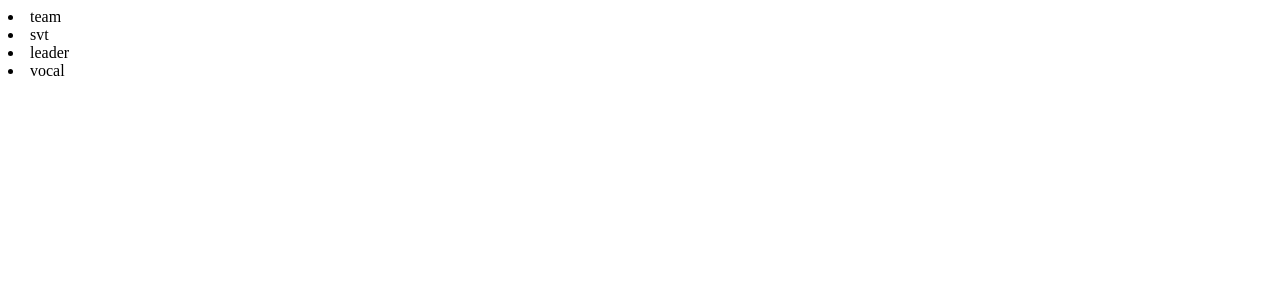
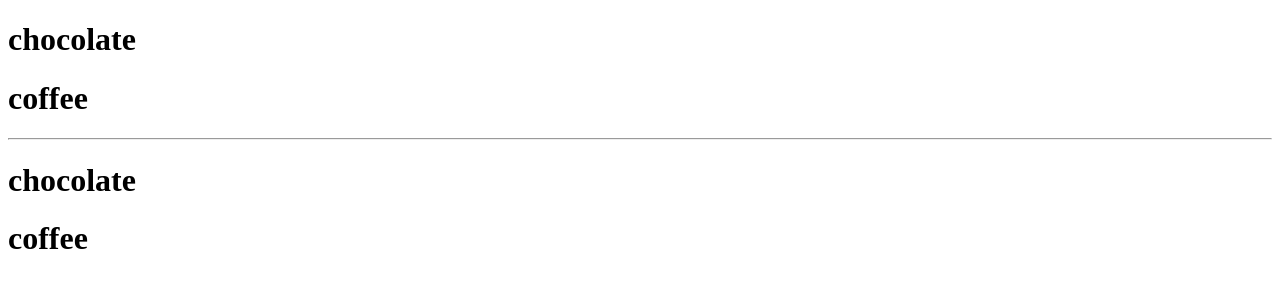
Before and after one commit to Jin19121/react20241105, a React (Vite) app: page / in a window 1280 px wide. Shown: the top 300 px of the page. Built offline with nearby package versions, Linux system fonts and the light colour scheme.

Commit message:
list map 활용

```diff
--- /dev/null
+++ b/src/apps/MyApp10.jsx
@@ -0,0 +1,27 @@
+import React from "react";
+
+function MyApp10(props) {
+  const a = [
+    { product: "milk", expired: false },
+    { product: "chocolate", expired: true },
+    { product: "pizza", expired: false },
+    { product: "coffee", expired: true },
+  ];
+  const b = a.filter((item) => item.expired);
+  console.log(b);
+  const c = b.map((item) => <h1>{item.product}</h1>);
+  console.log(c);
+  return (
+    <div>
+      {a
+        .filter((item) => item.expired)
+        .map((item) => (
+          <h1>{item.product}</h1>
+        ))}
+      <hr />
+      {c}
+    </div>
+  );
+}
+
+export default MyApp10;
--- a/src/main.jsx
+++ b/src/main.jsx
@@ -1,9 +1,9 @@
 import { StrictMode } from "react";
 import { createRoot } from "react-dom/client";
-import MeApp9 from "./practice/MeApp9.jsx";
+import MyApp10 from "./apps/MyApp10.jsx";
 
 createRoot(document.getElementById("root")).render(
   <StrictMode>
-    <MeApp9 />
+    <MyApp10 />
   </StrictMode>,
 );
```
